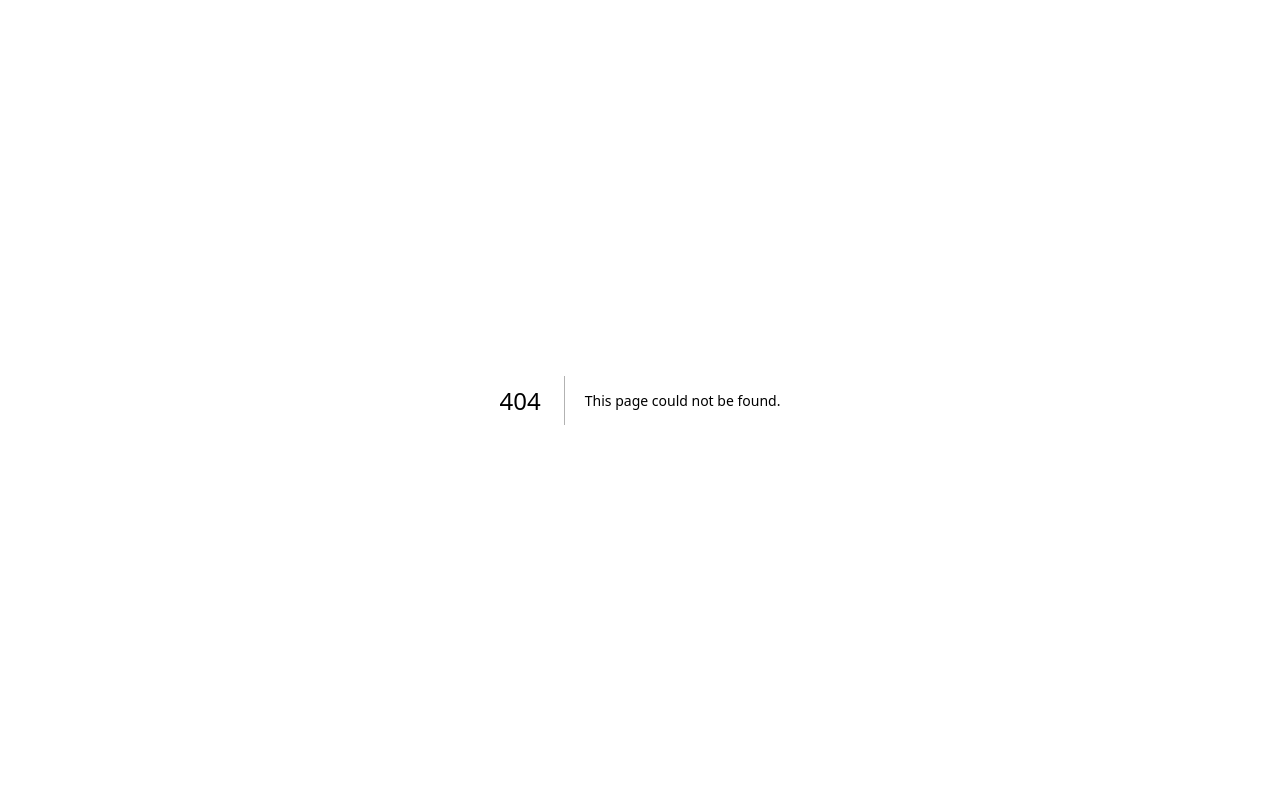
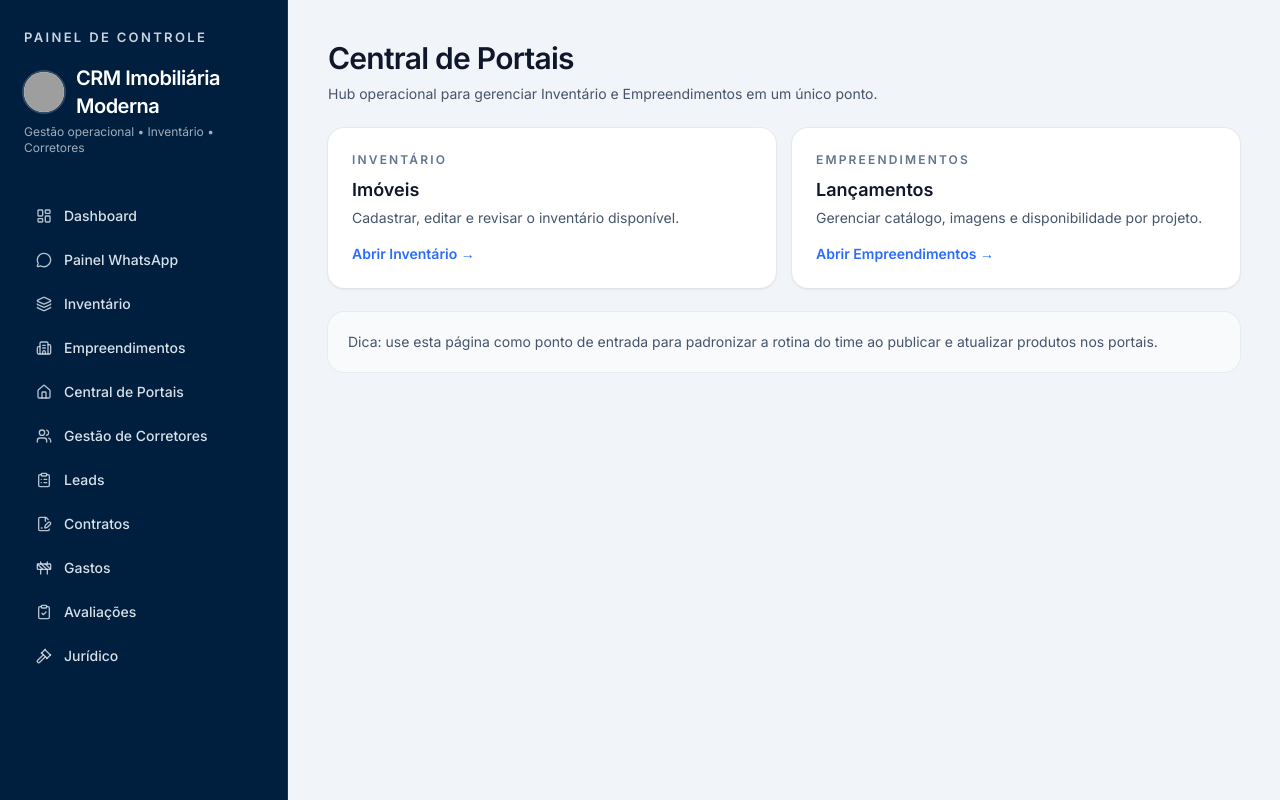
Before and after one commit to mixbrzilla-cmyk/crm-imobiliaria, a Next.js app: page /admin/portais in a window 1280 px wide. Before the commit this address had no page. Built offline with nearby package versions, Linux system fonts and the light colour scheme; grey boxes are pictures that could not be loaded.

Commit message:
chore: reorganiza sidebar admin (hierarquia CRM) e remove WhatsApp config

```diff
--- a/app/admin/layout.tsx
+++ b/app/admin/layout.tsx
@@ -10,12 +10,11 @@ import {
   ClipboardList,
   Gavel,
   FileSignature,
-  Home,
   LayoutDashboard,
   Layers,
   MessageCircle,
-  Settings,
   Users,
+  Home,
 } from "lucide-react";
 
 export default function AdminLayout({
@@ -105,22 +104,14 @@ export default function AdminLayout({
           </Link>
 
           <Link
-            href="/admin/whatsapp-config"
-            onClick={() => setIsNavOpen(false)}
-            className="group flex items-center gap-3 rounded-xl px-3 py-2.5 text-sm font-medium text-slate-100/90 transition-all duration-300 hover:bg-white/10 hover:text-white focus-visible:outline-none focus-visible:ring-2 focus-visible:ring-[#ff0000]/40"
-          >
-            <Settings className="h-4 w-4 text-slate-200/80 transition-all duration-300 group-hover:text-white" />
-            WhatsApp (Config)
-          </Link>
-
-          <Link
             href="/admin/imoveis"
             onClick={() => setIsNavOpen(false)}
             className="group flex items-center gap-3 rounded-xl px-3 py-2.5 text-sm font-medium text-slate-100/90 transition-all duration-300 hover:bg-white/10 hover:text-white focus-visible:outline-none focus-visible:ring-2 focus-visible:ring-[#ff0000]/40"
           >
             <Layers className="h-4 w-4 text-slate-200/80 transition-all duration-300 group-hover:text-white" />
-            Inventário (Imóveis)
+            Inventário
           </Link>
+
           <Link
             href="/admin/empreendimentos"
             onClick={() => setIsNavOpen(false)}
@@ -129,6 +120,16 @@ export default function AdminLayout({
             <Building2 className="h-4 w-4 text-slate-200/80 transition-all duration-300 group-hover:text-white" />
             Empreendimentos
           </Link>
+
+          <Link
+            href="/admin/portais"
+            onClick={() => setIsNavOpen(false)}
+            className="group flex items-center gap-3 rounded-xl px-3 py-2.5 text-sm font-medium text-slate-100/90 transition-all duration-300 hover:bg-white/10 hover:text-white focus-visible:outline-none focus-visible:ring-2 focus-visible:ring-[#ff0000]/40"
+          >
+            <Home className="h-4 w-4 text-slate-200/80 transition-all duration-300 group-hover:text-white" />
+            Central de Portais
+          </Link>
+
           <Link
             href="/admin/corretores"
             onClick={() => setIsNavOpen(false)}
@@ -143,7 +144,7 @@ export default function AdminLayout({
             className="group flex items-center gap-3 rounded-xl px-3 py-2.5 text-sm font-medium text-slate-100/90 transition-all duration-300 hover:bg-white/10 hover:text-white focus-visible:outline-none focus-visible:ring-2 focus-visible:ring-[#ff0000]/40"
           >
             <ClipboardList className="h-4 w-4 text-slate-200/80 transition-all duration-300 group-hover:text-white" />
-            Leads/Atendimento
+            Leads
           </Link>
 
           <Link
@@ -161,7 +162,7 @@ export default function AdminLayout({
             className="group flex items-center gap-3 rounded-xl px-3 py-2.5 text-sm font-medium text-slate-100/90 transition-all duration-300 hover:bg-white/10 hover:text-white focus-visible:outline-none focus-visible:ring-2 focus-visible:ring-[#ff0000]/40"
           >
             <Construction className="h-4 w-4 text-slate-200/80 transition-all duration-300 group-hover:text-white" />
-            Gastos da Imobiliária
+            Gastos
           </Link>
           <Link
             href="/admin/avaliacoes"
--- /dev/null
+++ b/app/admin/portais/page.tsx
@@ -0,0 +1,40 @@
+import Link from "next/link";
+
+export default function PortaisAdminPage() {
+  return (
+    <div className="flex w-full flex-col gap-6">
+      <header>
+        <h1 className="text-3xl font-semibold tracking-tight text-slate-900">Central de Portais</h1>
+        <p className="mt-2 text-sm text-slate-600">
+          Hub operacional para gerenciar Inventário e Empreendimentos em um único ponto.
+        </p>
+      </header>
+
+      <div className="grid grid-cols-1 gap-4 md:grid-cols-2">
+        <Link
+          href="/admin/imoveis"
+          className="group rounded-2xl bg-white p-6 shadow-sm ring-1 ring-slate-200/70 transition-all duration-300 hover:-translate-y-[1px] hover:shadow-md"
+        >
+          <div className="text-xs font-semibold tracking-[0.18em] text-slate-500">INVENTÁRIO</div>
+          <div className="mt-2 text-lg font-semibold text-slate-900">Imóveis</div>
+          <div className="mt-1 text-sm text-slate-600">Cadastrar, editar e revisar o inventário disponível.</div>
+          <div className="mt-4 text-sm font-semibold text-[#2b6cff]">Abrir Inventário →</div>
+        </Link>
+
+        <Link
+          href="/admin/empreendimentos"
+          className="group rounded-2xl bg-white p-6 shadow-sm ring-1 ring-slate-200/70 transition-all duration-300 hover:-translate-y-[1px] hover:shadow-md"
+        >
+          <div className="text-xs font-semibold tracking-[0.18em] text-slate-500">EMPREENDIMENTOS</div>
+          <div className="mt-2 text-lg font-semibold text-slate-900">Lançamentos</div>
+          <div className="mt-1 text-sm text-slate-600">Gerenciar catálogo, imagens e disponibilidade por projeto.</div>
+          <div className="mt-4 text-sm font-semibold text-[#2b6cff]">Abrir Empreendimentos →</div>
+        </Link>
+      </div>
+
+      <div className="rounded-2xl bg-slate-50 p-5 text-sm text-slate-600 ring-1 ring-slate-200/70">
+        Dica: use esta página como ponto de entrada para padronizar a rotina do time ao publicar e atualizar produtos nos portais.
+      </div>
+    </div>
+  );
+}
--- a/app/admin/whatsapp-config/page.tsx
+++ b/app/admin/whatsapp-config/page.tsx
@@ -1,8 +1,8 @@
 export const revalidate = 0;
 export const dynamic = "force-dynamic";
 
-import WhatsAppConfigClient from "./WhatsAppConfigClient";
+import { redirect } from "next/navigation";
 
 export default function WhatsAppConfigPage() {
-  return <WhatsAppConfigClient />;
+  redirect("/admin/whatsapp");
 }
```
